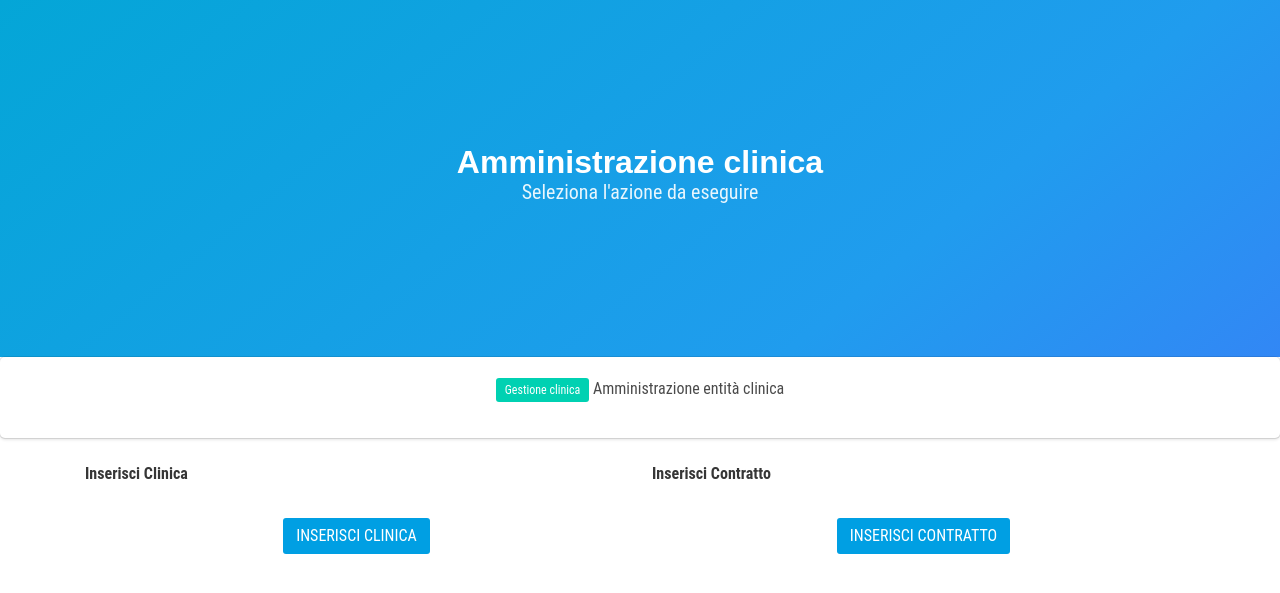
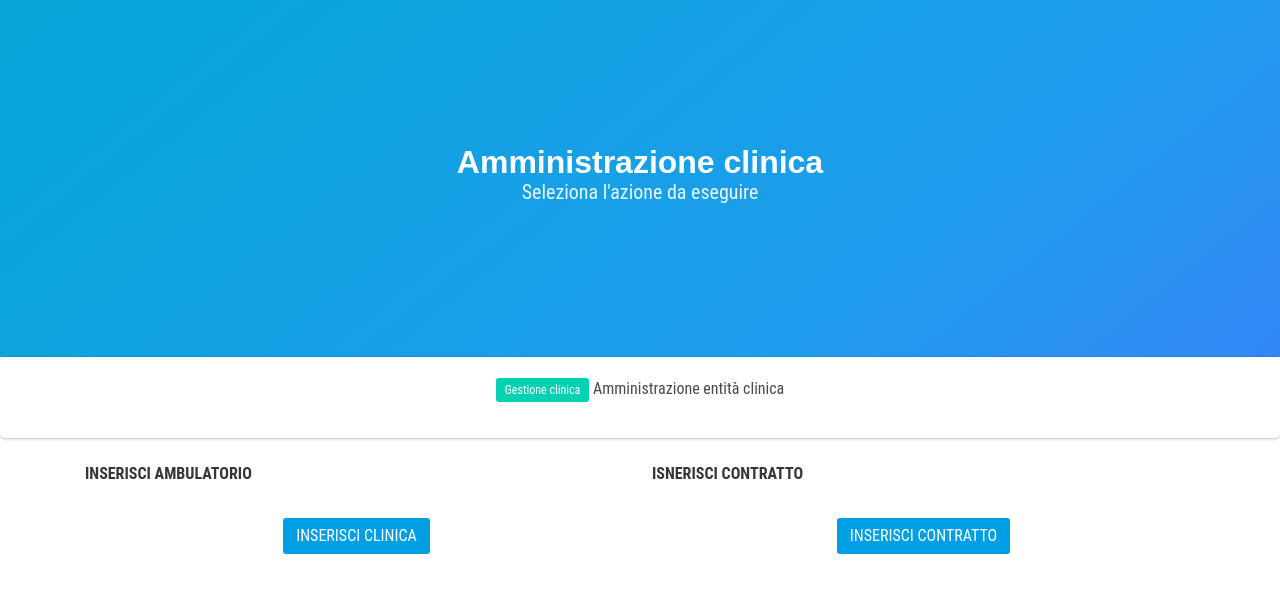
Before and after one commit to zamu91/clini, a PHP site: page /xe/admin/index.php in a window 1280 px wide. Shown: the top 593 px of the page. Run offline with PHP 8.4, Linux system fonts and the light colour scheme; some libraries are stand-ins or nearby versions.

Commit message:
MODIFICHE Efrem

```diff
--- a/portale/admin/index.php
+++ b/portale/admin/index.php
@@ -13,8 +13,8 @@ include_once 'template/html.php';
   <section class="container">
     <div class="columns features">
 
-      <?php divElement('<center><button class="button is-primary" onclick="insClinica();">INSERISCI CLINICA</button></center>',"Inserisci Clinica","6"); ?>
-      <?php divElement('<center><button class="button is-primary" onclick="insContratto();">INSERISCI CONTRATTO</button></center>',"Inserisci Contratto","6"); ?>
+      <?php divElement('<center><button class="button is-primary" onclick="insClinica();">INSERISCI CLINICA</button></center>',"INSERISCI AMBULATORIO","6"); ?>
+      <?php divElement('<center><button class="button is-primary" onclick="insContratto();">INSERISCI CONTRATTO</button></center>',"ISNERISCI CONTRATTO","6"); ?>
 
     </div> <!-- end columns feauteres -->
   </section> <!-- end section container -->
--- a/portale/admin/insClinica.php
+++ b/portale/admin/insClinica.php
@@ -5,8 +5,8 @@ include_once 'template/html.php';
 ?>
 <body>
   <?php
-  getHeader("Ambulatorio","Inserimento di un nuovo ambulatorio");
-  getSubHeader();
+//  getHeader("Ambulatorio","Inserimento di un nuovo ambulatorio");
+//  getSubHeader();
   ?>
   <div class="container">
     <div class="columns">
--- a/portale/admin/insContratto.php
+++ b/portale/admin/insContratto.php
@@ -5,8 +5,8 @@ include_once 'template/html.php';
 ?>
 <body>
   <?php
-  getHeader("CONTRATTO","Inserimento di un nuovo contratto per ambulatorio");
-  getSubHeader();
+  // getHeader("CONTRATTO","Inserimento di un nuovo contratto per ambulatorio");
+  // getSubHeader();
   ?>
   <div class="container">
     <div class="columns">
```
